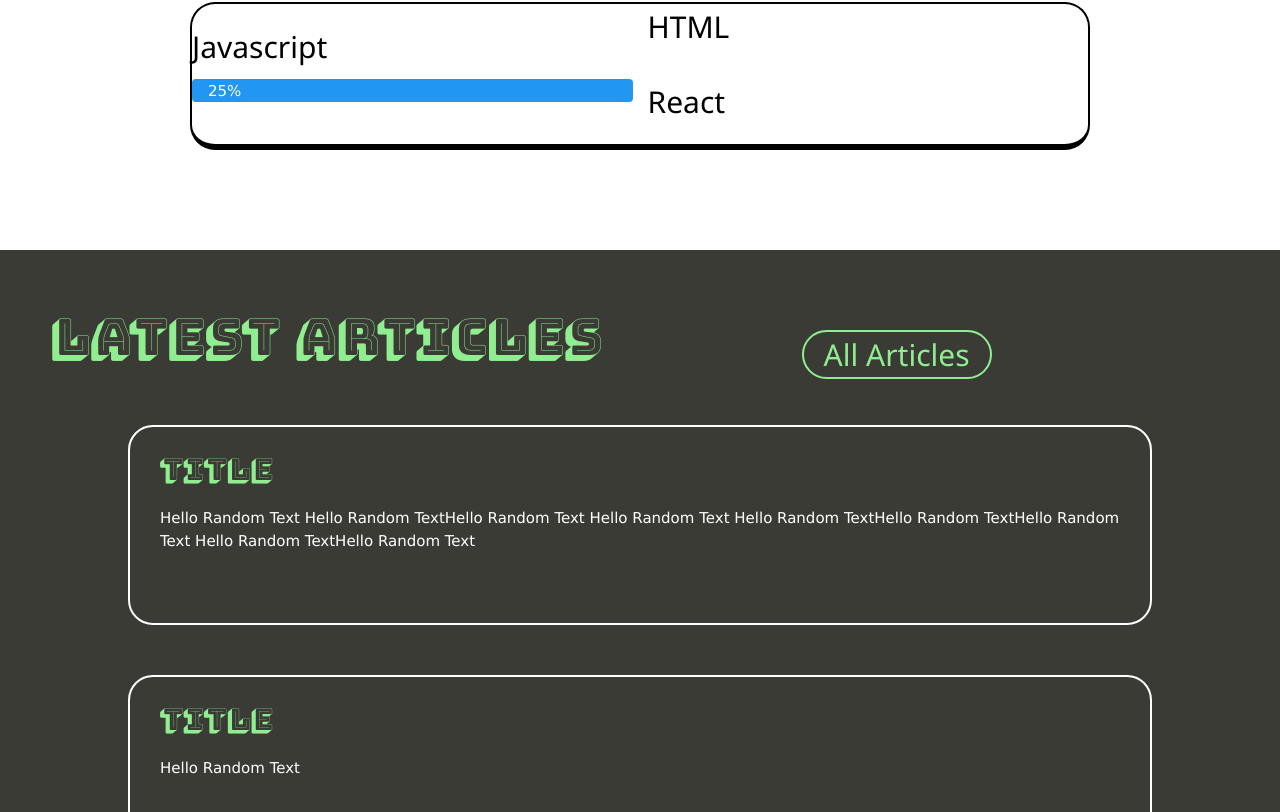
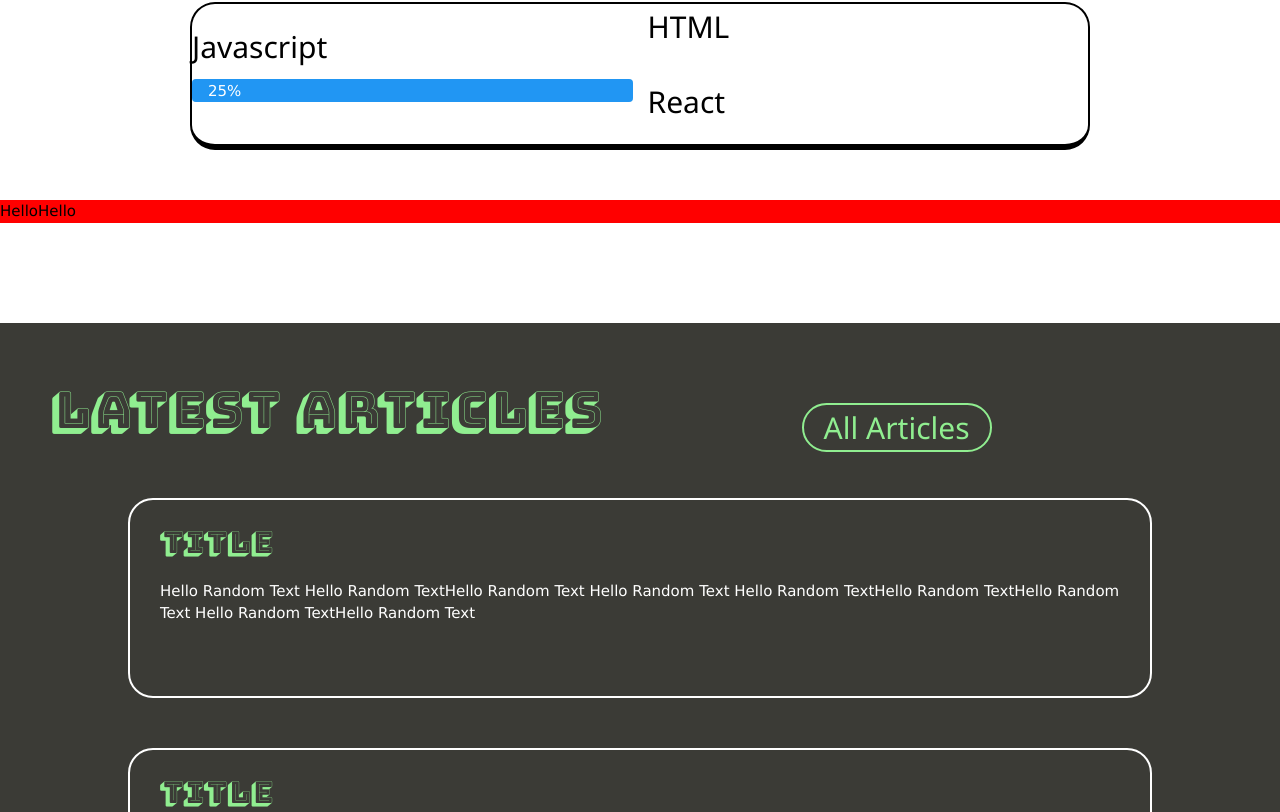
Before and after one commit to StudentCZ/my-website, a React (Create React App) app: page / in a window 1280 px wide. Shown: the part 908-1720 px from the top of the page. Built offline with nearby package versions, Linux system fonts and the light colour scheme.

Commit message:
added display flex to container

```diff
--- a/src/components/Photo.module.css
+++ b/src/components/Photo.module.css
@@ -1,5 +1,6 @@
 .background {
   background-color: #3b3b36;
+  width: 100%;
 }
 
 .twoCol {
--- a/src/components/ProjectImageBar.js
+++ b/src/components/ProjectImageBar.js
@@ -3,8 +3,9 @@ import style from './ProjectImageBar.module.css';
 
 const ProjectImageBar = () => {
   return (
-    <div className={style.container}>
-      <div></div>
+    <div className={style.containerOne}>
+      <div>Hello</div>
+      <div>Hello</div>
     </div>
   );
 };
--- a/src/components/ProjectImageBar.module.css
+++ b/src/components/ProjectImageBar.module.css
@@ -1,4 +1,7 @@
-.container {
+.containerOne {
+  display: flex;
+  flex-direction: row;
   background-color: red;
+  margin-top: 50px;
   margin-bottom: 100px;
 }
```
